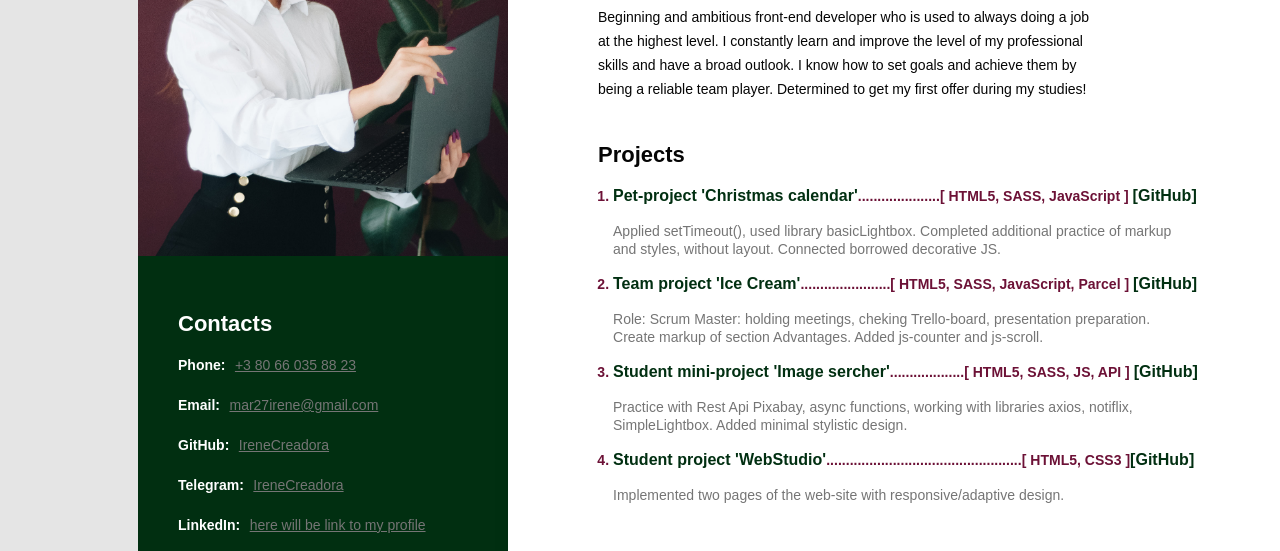
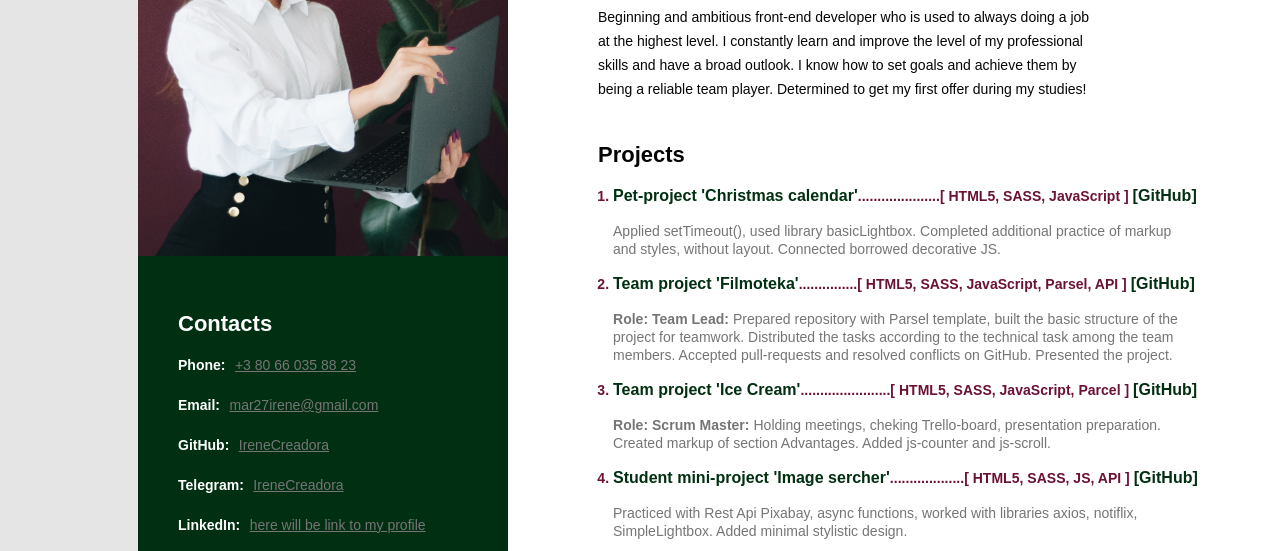
Before and after one commit to IreneCreadora/CV__IrynaMakovoz, a plain HTML site: page index.html in a window 1280 px wide. Shown: the part 219-770 px from the top of the page. Drawn offline with Linux system fonts and the light colour scheme.

Commit message:
add filmoteka project

```diff
--- a/index.html
+++ b/index.html
@@ -46,6 +46,28 @@
               </li>
               <li class="projects__item">
                 <a
+                  href="https://irenecreadora.github.io/filmoteka-dream-team/"
+                  class="projects__link"
+                  target="_blank"
+                  >Team project 'Filmoteka'</a
+                >...............[ HTML5, SASS, JavaScript, Parsel, API ]
+                <a
+                  href="https://github.com/IreneCreadora/filmoteka-dream-team"
+                  class="projects__link"
+                  target="_blank"
+                  >[GitHub]</a
+                >
+                <p class="projects__discription">
+                  <b>Role: Team Lead:</b>
+                  Prepared repository with Parsel template, built the basic
+                  structure of the project for teamwork. Distributed the tasks
+                  according to the technical task among the team members.
+                  Accepted pull-requests and resolved conflicts on GitHub.
+                  Presented the project.
+                </p>
+              </li>
+              <li class="projects__item">
+                <a
                   href="https://irenecreadora.github.io/team_progect_ICECREAM/"
                   class="projects__link"
                   target="_blank"
@@ -58,9 +80,9 @@
                   >[GitHub]</a
                 >
                 <p class="projects__discription">
-                  Role: Scrum Master: holding meetings, cheking Trello-board,
-                  presentation preparation.<br />
-                  Create markup of section Advantages. Added js-counter and
+                  <b>Role: Scrum Master:</b> Holding meetings, cheking
+                  Trello-board, presentation preparation.<br />
+                  Created markup of section Advantages. Added js-counter and
                   js-scroll.
                 </p>
               </li>
@@ -78,7 +100,7 @@
                   >[GitHub]</a
                 >
                 <p class="projects__discription">
-                  Practice with Rest Api Pixabay, async functions, working with
+                  Practiced with Rest Api Pixabay, async functions, worked with
                   libraries axios, notiflix, SimpleLightbox. Added minimal
                   stylistic design.
                 </p>
```
